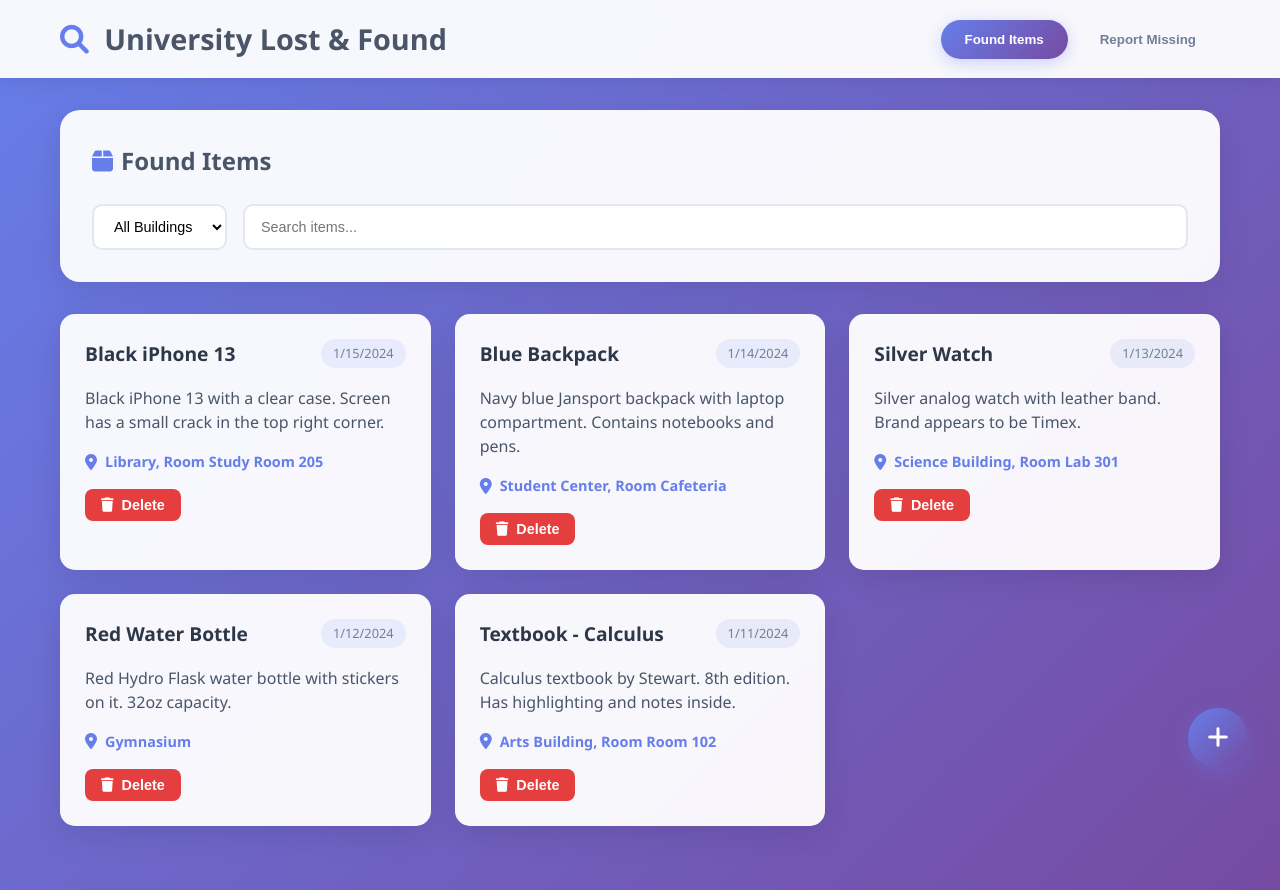
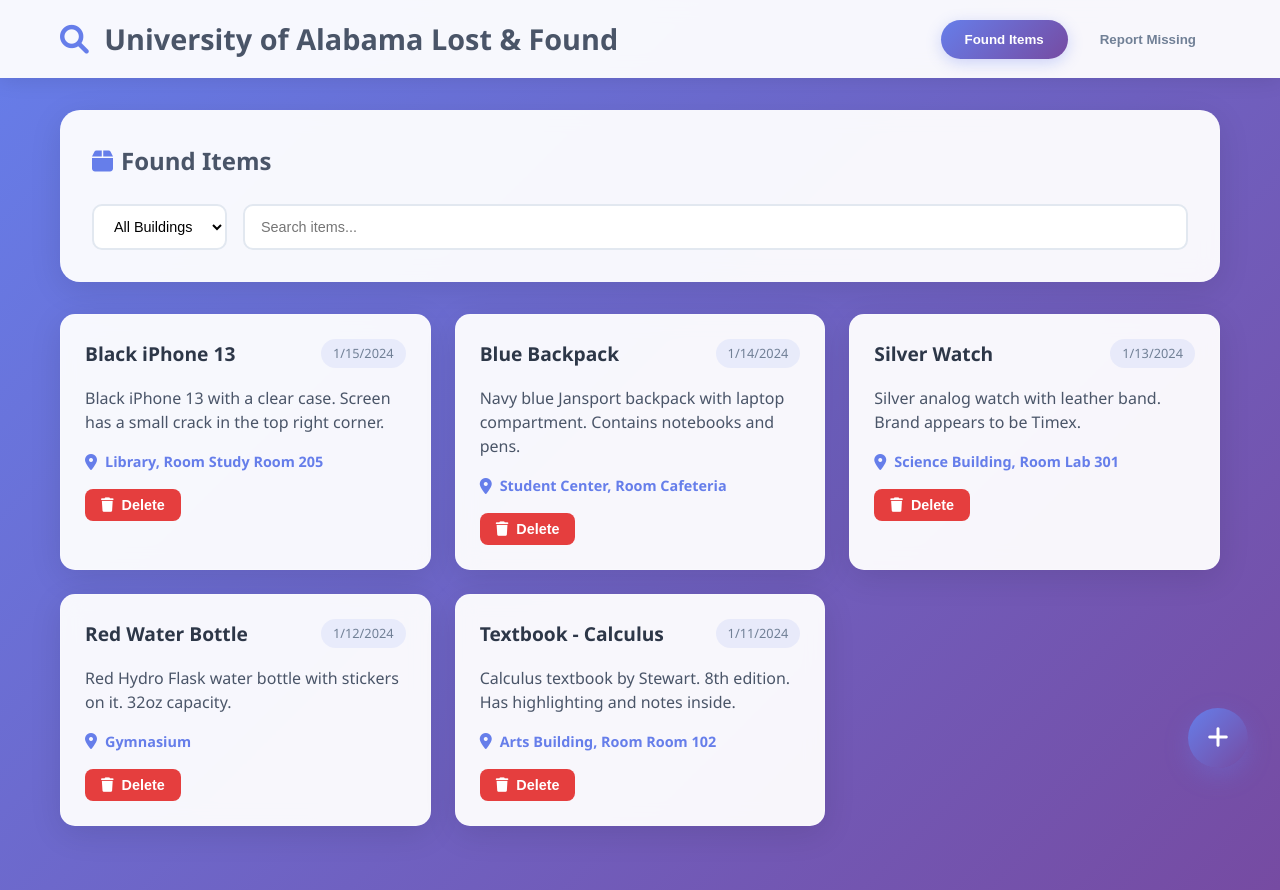
Before and after one commit to laverette/LostandFound, a plain HTML site: page client/index.html in a window 1280 px wide. Drawn offline with Linux system fonts and the light colour scheme.

Commit message:
changed title

```diff
--- a/client/index.html
+++ b/client/index.html
@@ -10,7 +10,7 @@
 <body>
     <header class="header">
         <div class="container">
-            <h1><i class="fas fa-search"></i> University Lost & Found</h1>
+            <h1><i class="fas fa-search"></i> University of Alabama Lost & Found</h1>
             <nav class="nav">
                 <button class="nav-btn active" data-section="found">Found Items</button>
                 <button class="nav-btn" data-section="missing">Report Missing</button>
```
